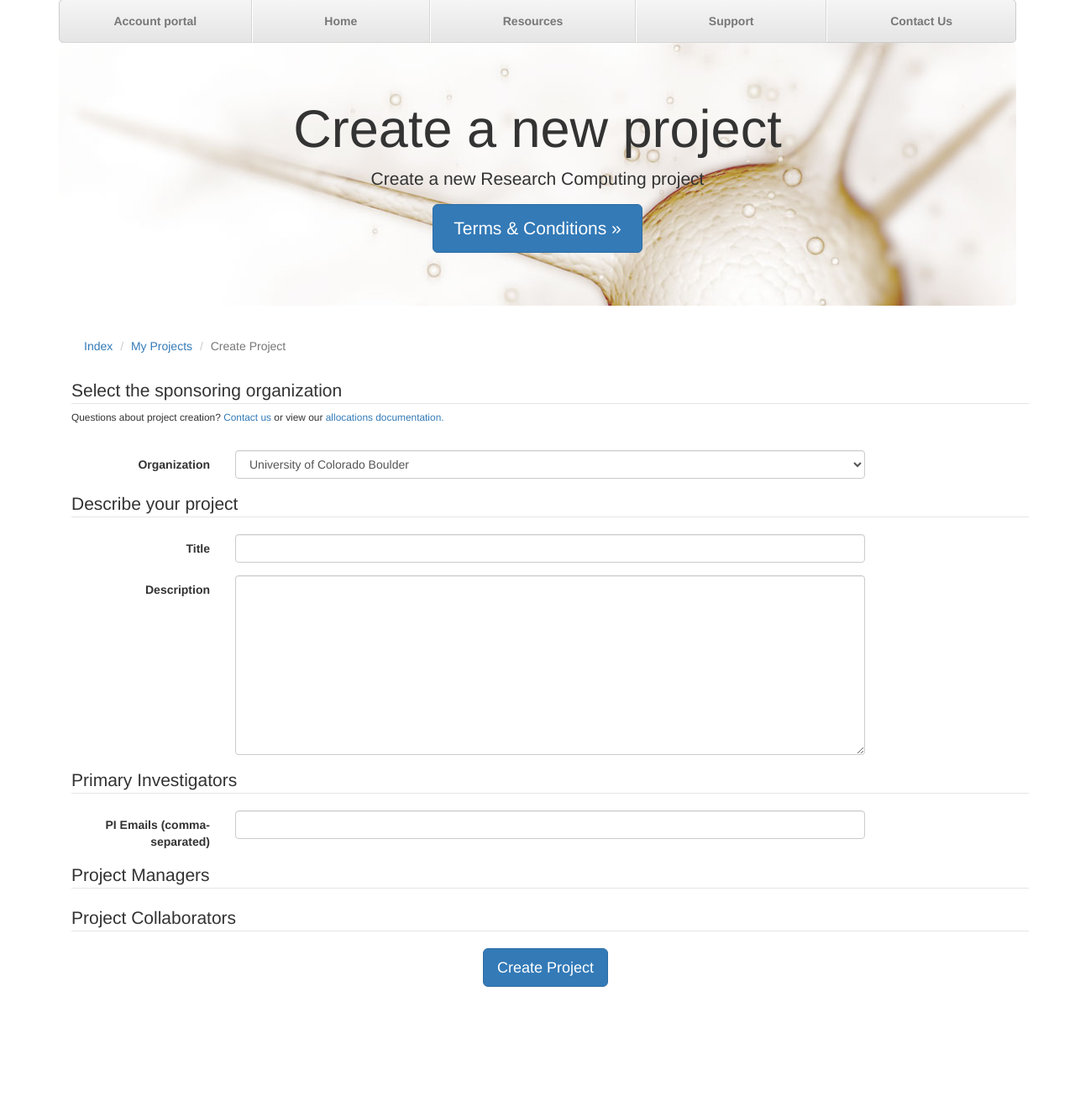
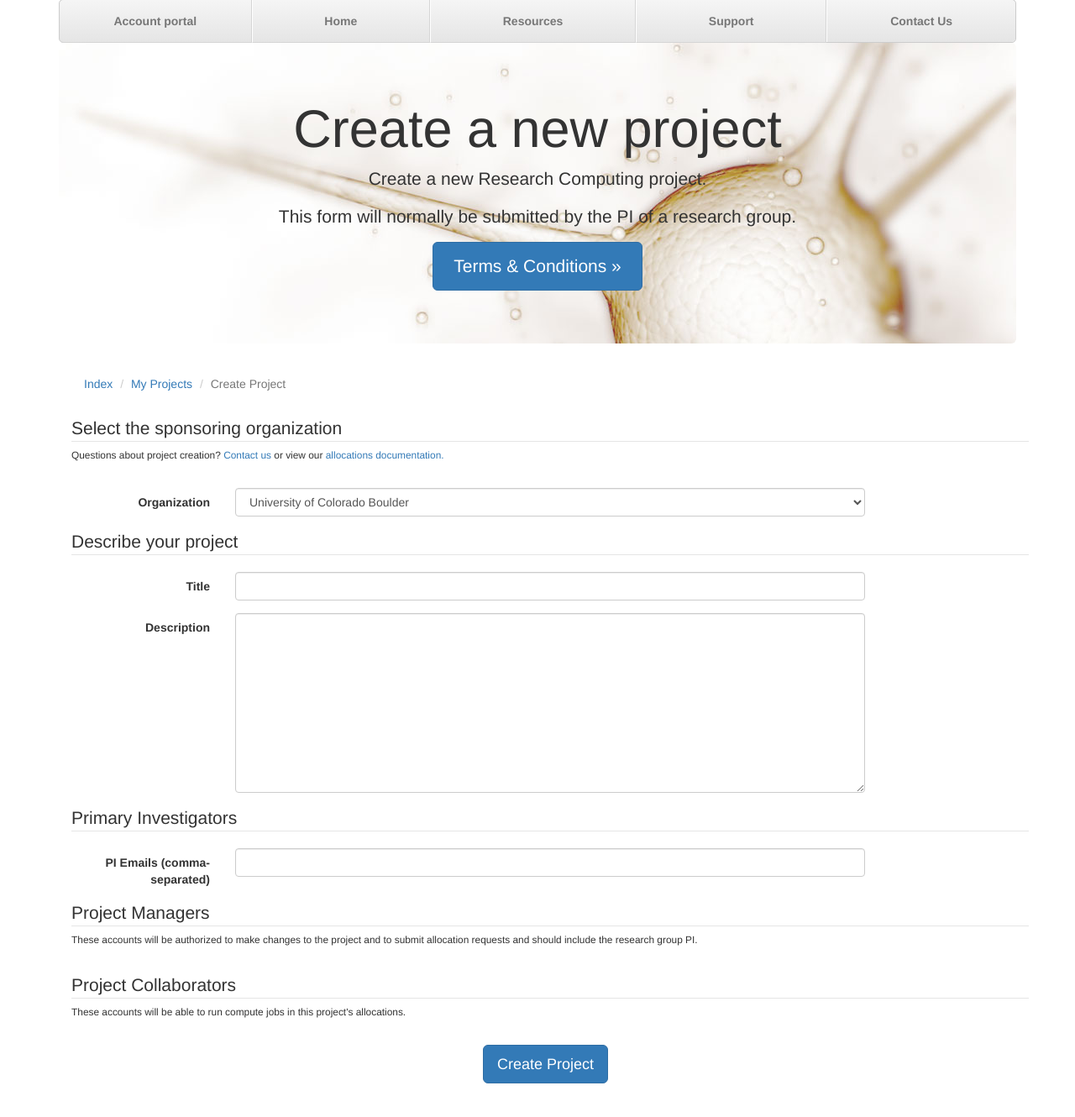
Before and after one commit to ResearchComputing/RCAMP, a Django app: template rcamp/projects/templates/project-create.html in a window 1280 px wide. Shown: the part 351-1681 px from the top of the page at 84% size. Before the commit the page ends 1526 px from the top, so only its background shows below. Run offline with Django 3.2, Linux system fonts and the light colour scheme; the template is opened without the code that fills it: values that come from a table or form of the project are taken from there, others are empty; parts of the project's set-up code (start-up, migrations or seed data) failed here and were passed over; some libraries are stand-ins or nearby versions.

Commit message:
Minor wording changes to project create template. Closes #230.

```diff
--- a/rcamp/projects/templates/project-create.html
+++ b/rcamp/projects/templates/project-create.html
@@ -9,7 +9,8 @@
 
 {% block jumbotron_heading %}<h1>Create a new project</h1>{% endblock %}
 {% block jumbotron_subheading %}
-<p>Create a new Research Computing project</p>
+<p>Create a new Research Computing project.</p>
+<p>This form will normally be submitted by the PI of a research group.</p>
 {% endblock %}
 
 {% block container %}
@@ -135,6 +136,11 @@
 
   <fieldset>
     <legend>Project Managers</legend>
+    <div class="mailto-help">
+      <small>
+        These accounts will be authorized to make changes to the project and to submit allocation requests and should include the research group PI.
+      </small>
+    </div>
     {{ form.managers }}
     {% if form.managers.errors %}
     <div class="alert alert-danger alert-dismissable">
@@ -146,6 +152,11 @@
 
   <fieldset>
     <legend>Project Collaborators</legend>
+    <div class="mailto-help">
+      <small>
+        These accounts will be able to run compute jobs in this project's allocations.
+      </small>
+    </div>
     {{ form.collaborators }}
     {% if form.collaborators.errors %}
     <div class="alert alert-danger alert-dismissable">
```
